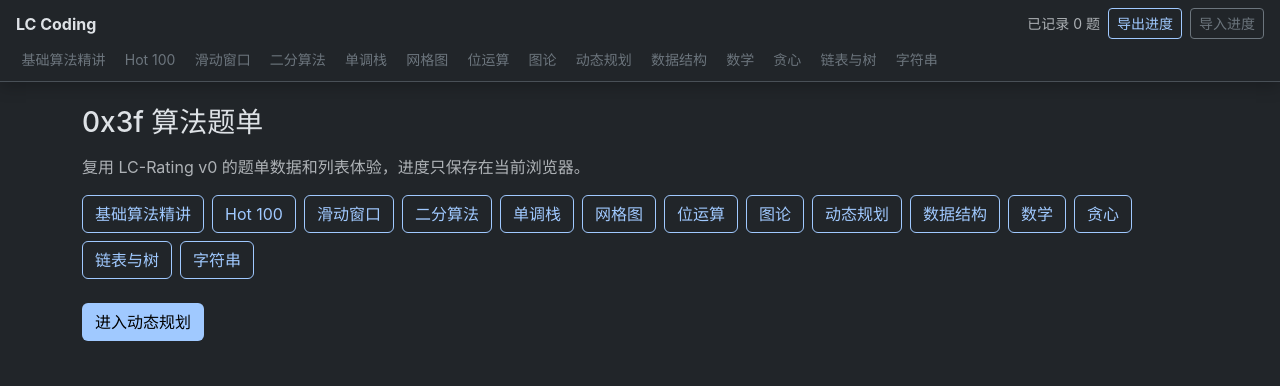
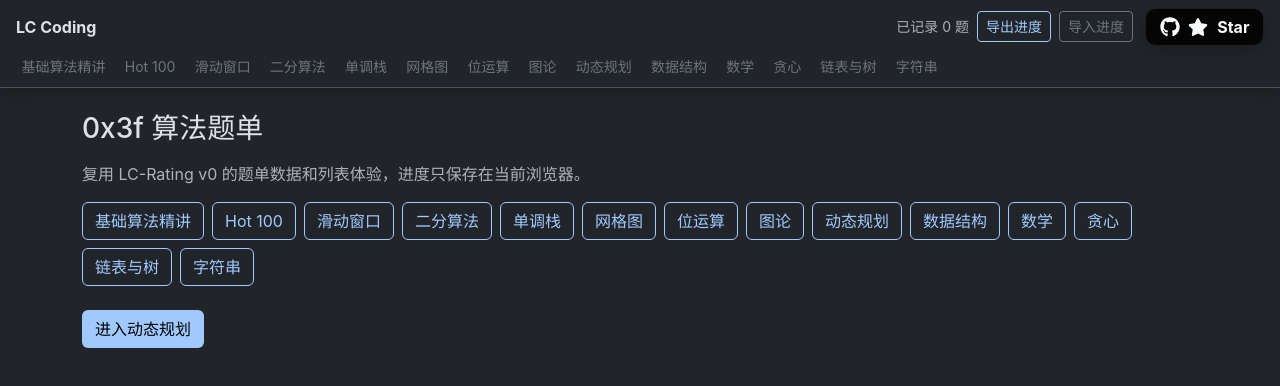
Before and after one commit to selfknoww/coding-progress, a Next.js app: page / in a window 1280 px wide. Shown: the top 386 px of the page. Built offline with nearby package versions, Linux system fonts and the light colour scheme; no server answers.

Commit message:
add repository attribution link

```diff
--- a/app/globals.scss
+++ b/app/globals.scss
@@ -41,6 +41,42 @@
   gap: 0.5rem;
 }
 
+.top-actions {
+  display: flex;
+  flex-wrap: wrap;
+  align-items: center;
+  justify-content: flex-end;
+  gap: 0.75rem;
+}
+
+.github-repo-link {
+  display: inline-flex;
+  align-items: center;
+  gap: 0.55rem;
+  min-height: 2.35rem;
+  padding: 0.35rem 0.85rem;
+  border: 1px solid rgba(255, 255, 255, 0.1);
+  border-radius: 0.65rem;
+  background: #050505;
+  color: #f8fafc;
+  font-weight: 700;
+  line-height: 1;
+  text-decoration: none;
+  box-shadow: 0 0.35rem 1rem rgba(0, 0, 0, 0.18);
+}
+
+.github-repo-link:hover {
+  color: #ffffff;
+  background: #111111;
+  border-color: rgba(255, 255, 255, 0.22);
+}
+
+.github-repo-link svg {
+  width: 1.25rem;
+  height: 1.25rem;
+  flex: 0 0 auto;
+}
+
 .top-nav .navbar-brand {
   letter-spacing: 0;
 }
--- /dev/null
+++ b/components/GitHubRepoLink/index.tsx
@@ -0,0 +1,60 @@
+"use client";
+
+import { useEffect, useState } from "react";
+import { FaGithub, FaStar } from "react-icons/fa";
+
+const REPO_URL = "https://github.com/selfknoww/coding-progress";
+const REPO_API_URL = "https://api.github.com/repos/selfknoww/coding-progress";
+
+const formatStarCount = (count: number) => {
+  if (count >= 1000) {
+    return `${(count / 1000).toFixed(count >= 10000 ? 0 : 1)}k`;
+  }
+  return count.toString();
+};
+
+export default function GitHubRepoLink() {
+  const [stars, setStars] = useState<string | null>(null);
+
+  useEffect(() => {
+    let cancelled = false;
+
+    fetch(REPO_API_URL)
+      .then((response) => {
+        if (!response.ok) {
+          throw new Error("Failed to load GitHub repository metadata");
+        }
+        return response.json() as Promise<{ stargazers_count?: number }>;
+      })
+      .then((data) => {
+        if (!cancelled && typeof data.stargazers_count === "number") {
+          setStars(formatStarCount(data.stargazers_count));
+        }
+      })
+      .catch(() => {
+        if (!cancelled) {
+          setStars(null);
+        }
+      });
+
+    return () => {
+      cancelled = true;
+    };
+  }, []);
+
+  return (
+    <a
+      className="github-repo-link"
+      href={REPO_URL}
+      target="_blank"
+      rel="noreferrer"
+      aria-label="GitHub repository"
+    >
+      <FaGithub aria-hidden="true" />
+      <FaStar aria-hidden="true" />
+      <span className="github-repo-stars" aria-live="polite">
+        {stars ?? "Star"}
+      </span>
+    </a>
+  );
+}
--- a/components/TopNav/index.tsx
+++ b/components/TopNav/index.tsx
@@ -1,3 +1,4 @@
+import GitHubRepoLink from "@components/GitHubRepoLink";
 import ProgressBackup from "@components/ProgressBackup";
 import { studyPlans } from "@/config/studyPlans";
 import Link from "next/link";
@@ -11,7 +12,10 @@
             <Link className="navbar-brand fw-bold text-body" href="/">
               LC Coding
             </Link>
-            <ProgressBackup />
+            <div className="top-actions">
+              <ProgressBackup />
+              <GitHubRepoLink />
+            </div>
           </div>
           <nav className="d-flex flex-wrap gap-2 small">
             {Object.entries(studyPlans).map(([slug, plan]) => (
```
Also changed, not shown: 2 other files (tests, documents, lock files or other folders).
